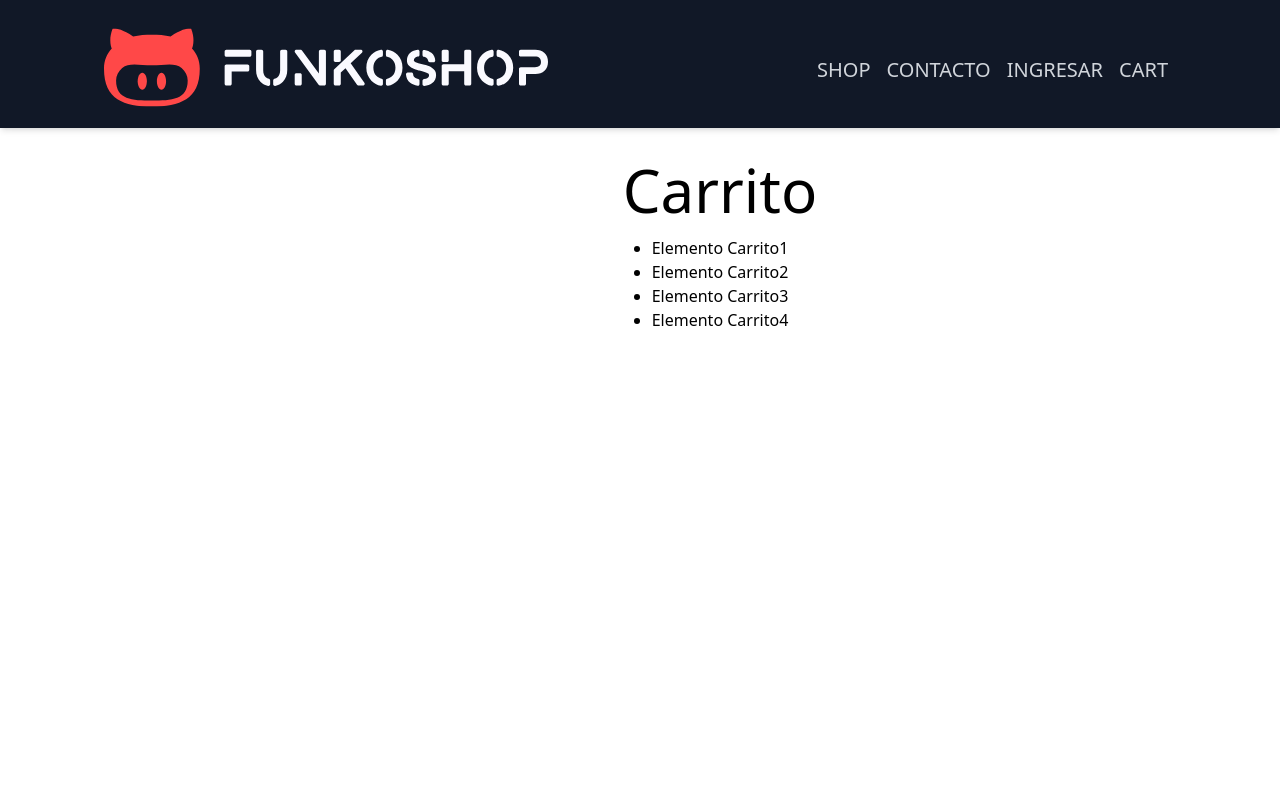
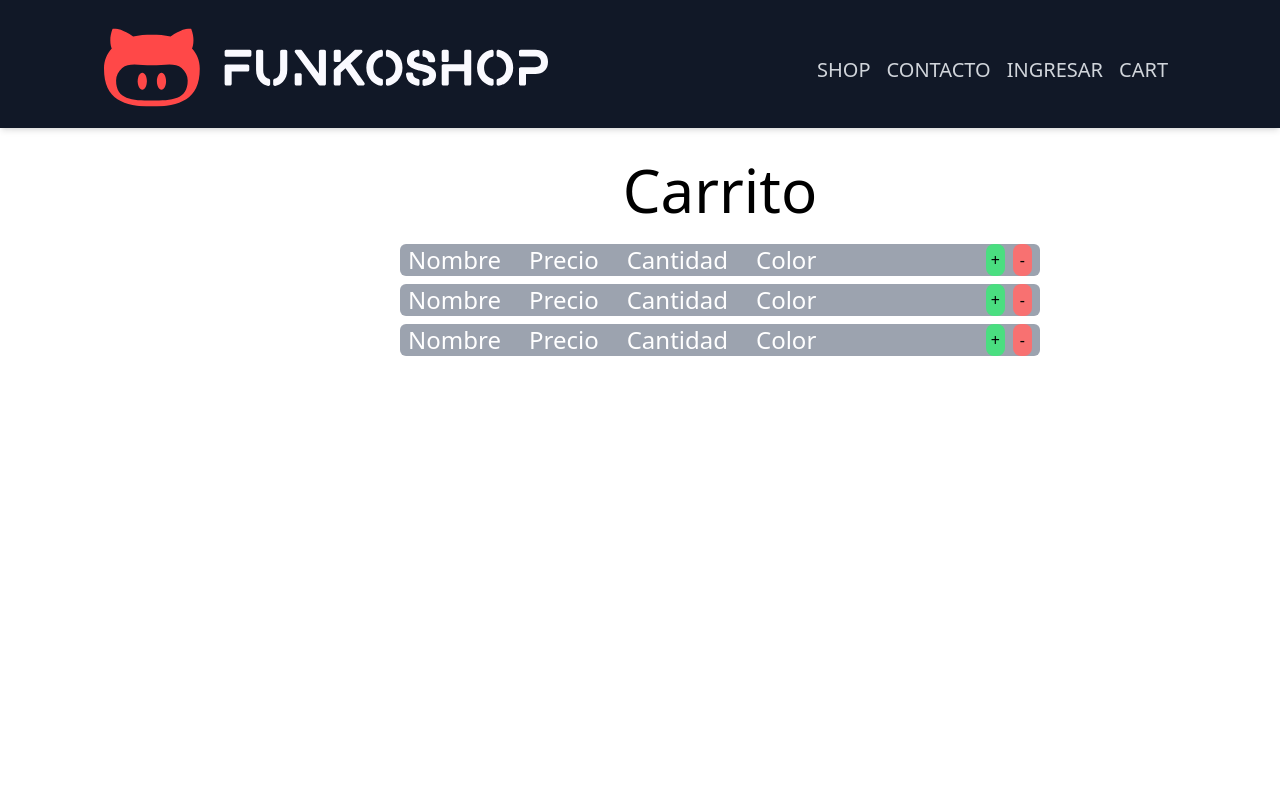
Before and after one commit to makzzer/react-funko, a React (Vite) app: page /carrito in a window 1280 px wide. Shown: the top 800 px of the page. Built offline with nearby package versions, Linux system fonts and the light colour scheme.

Commit message:
carrito muestra 2

```diff
--- a/src/App.jsx
+++ b/src/App.jsx
@@ -1,5 +1,7 @@
 import Home from "./pages/Home";
 import ListaLanzamientos from "./components/ListaLanzamientos";
+
+
 
 export const elementosLanding = [
   {
--- /dev/null
+++ b/src/components/ElemCarrito.jsx
@@ -0,0 +1,36 @@
+const ElemCarrito = () => {
+  return (
+    <>
+      {/**contenedor del carrito dentro van todos los elems*/}
+      <div className=" bg-gray-400 items-center mx-auto justify-start rounded-md md:min-w-[40rem]  m-2 flex flex-row">
+        <div className="flex md:gap-7 items-center mx-2 md:text-2xl gap-4 justi ">
+          <div>
+            <h1 className=" text-white ">Nombre </h1>
+          </div>
+          <div>
+            <h1 className=" text-white">Precio </h1>
+          </div>
+
+          <div>
+            <h1 className=" text-white">Cantidad </h1>
+          </div>
+
+          <div>
+            <h1 className=" text-white me-4">Color </h1>
+          </div>
+        </div>
+
+        <div className="flex m-2 me-2 gap-2 mx-auto my-auto">
+          <button className="btn border-t-indigo-300 min-w-[1.2rem] bg-green-400 p-1 rounded-lg">
+            +
+          </button>
+          <button className="btn min-w-[1.2rem] border-t-indigo-300 bg-red-400 p-1 rounded-lg">
+            -
+          </button>
+        </div>
+      </div>
+    </>
+  );
+};
+
+export default ElemCarrito;
--- a/src/pages/Carrito.jsx
+++ b/src/pages/Carrito.jsx
@@ -1,16 +1,16 @@
+import ElemCarrito from "../components/ElemCarrito";
+
 const Carrito = () => {
   return (
     <>
-      <div className="min-h-screen text-center items-center flex max-w-6xl container flex-col m-6 md:m-20">
+      <div className="min-h-screen text-center items-center flex max-w-6xl container flex-col mt-6 md:m-20">
         <h1 className="pt-20 text-4xl md:text-6xl pb-4">Carrito</h1>
-        <ul className="list-disc">
-            <li>Elemento Carrito1</li>
-
-            <li>Elemento Carrito2</li>
-
-            <li>Elemento Carrito3</li>
-
-            <li>Elemento Carrito4</li>
+        <ul className="list-outside">
+          <li>
+          <ElemCarrito />
+          <ElemCarrito />
+          <ElemCarrito />
+          </li>
         </ul>
       </div>
     </>
```
